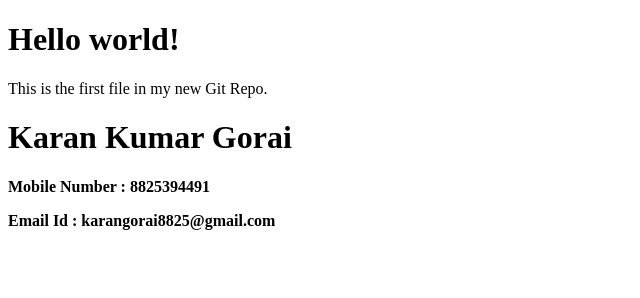
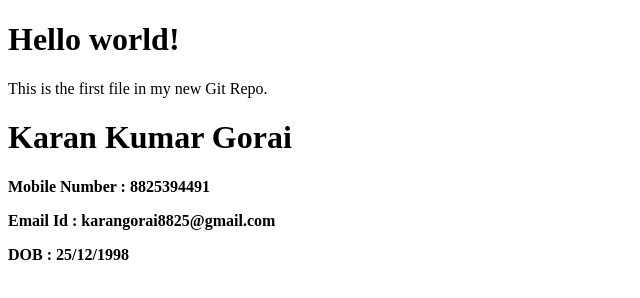
Before and after one commit to karan425/newrepo, a plain HTML site: page index.html in a window 1280 px wide. Shown: the whole page, without its empty margins (0-640 px from the left). Drawn offline with Linux system fonts and the light colour scheme.

Commit message:
Add Date Of Birth in index.html

```diff
--- a/index.html
+++ b/index.html
@@ -10,6 +10,7 @@
 <h1>Karan Kumar Gorai</h1>
 <p><strong>Mobile Number :</strong> <b>8825394491</b></p>
 <p><strong>Email Id :</strong> <b>karangorai8825@gmail.com</b></p>
+<p><strong>DOB :</strong> <b>25/12/1998</b></p>
 
 </body>
 </html>
```
